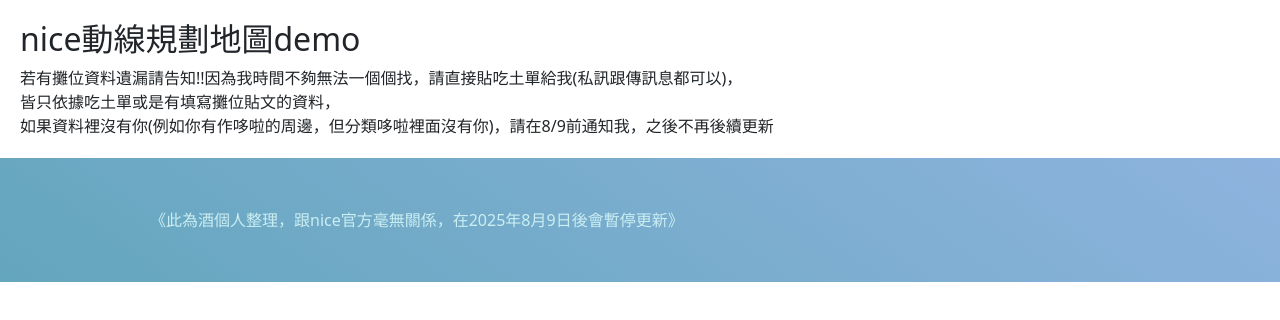
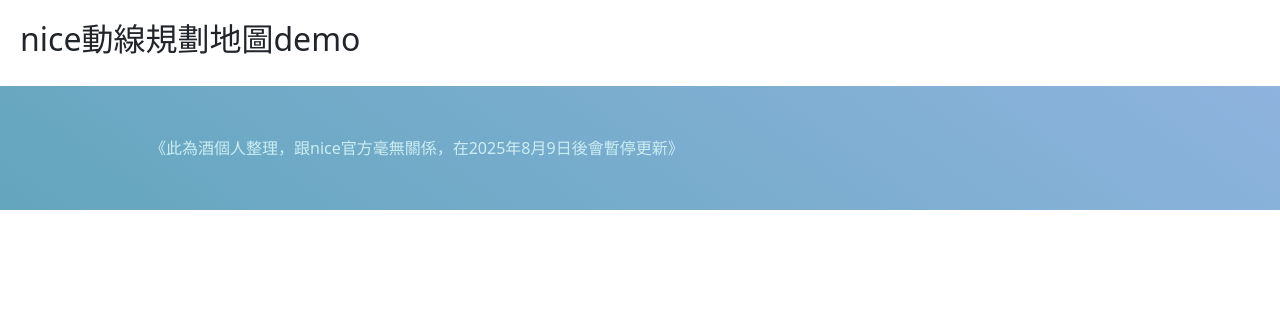
Before and after one commit to EvaaaaaYO/gogo_TryToREPO, a Vue app: page / in a window 1280 px wide. Shown: the top 320 px of the page. Built offline with nearby package versions, Linux system fonts and the light colour scheme.

Commit message:
更新告知

```diff
--- a/src/App.vue
+++ b/src/App.vue
@@ -2,11 +2,7 @@
 <div>
   <nav>
     <!-- <h2>展場地圖gogogo</h2> -->
-    <h2>nice動線規劃地圖demo</h2>
-  若有攤位資料遺漏請告知!!因為我時間不夠無法一個個找，請直接貼吃土單給我(私訊跟傳訊息都可以)，
-  <br>
-  皆只依據吃土單或是有填寫攤位貼文的資料，
- <br> 如果資料裡沒有你(例如你有作哆啦的周邊，但分類哆啦裡面沒有你)，請在8/9前通知我，之後不再後續更新</nav>
+    <h2>nice動線規劃地圖demo</h2></nav>
 <div id="app">
     <router-view />
   </div>
```
